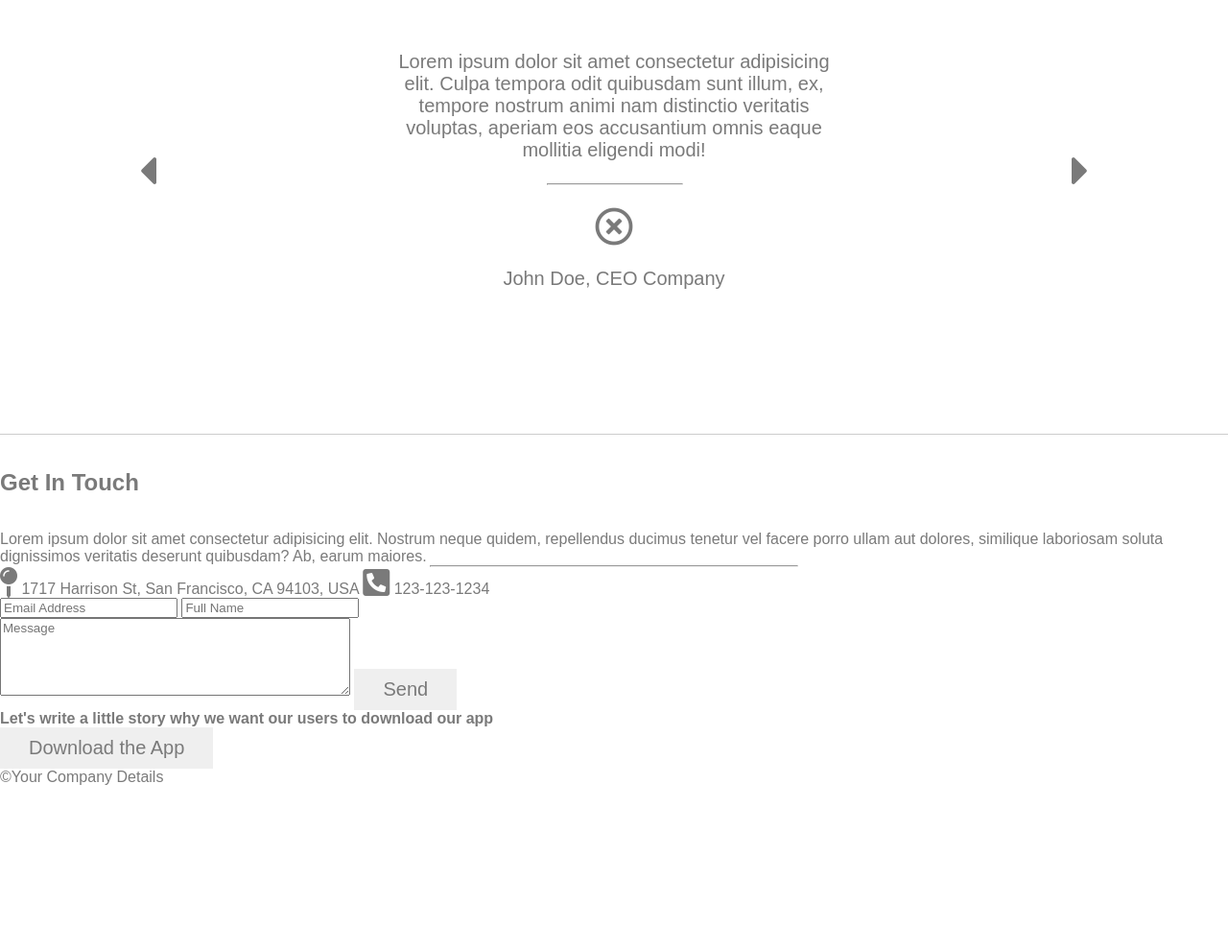
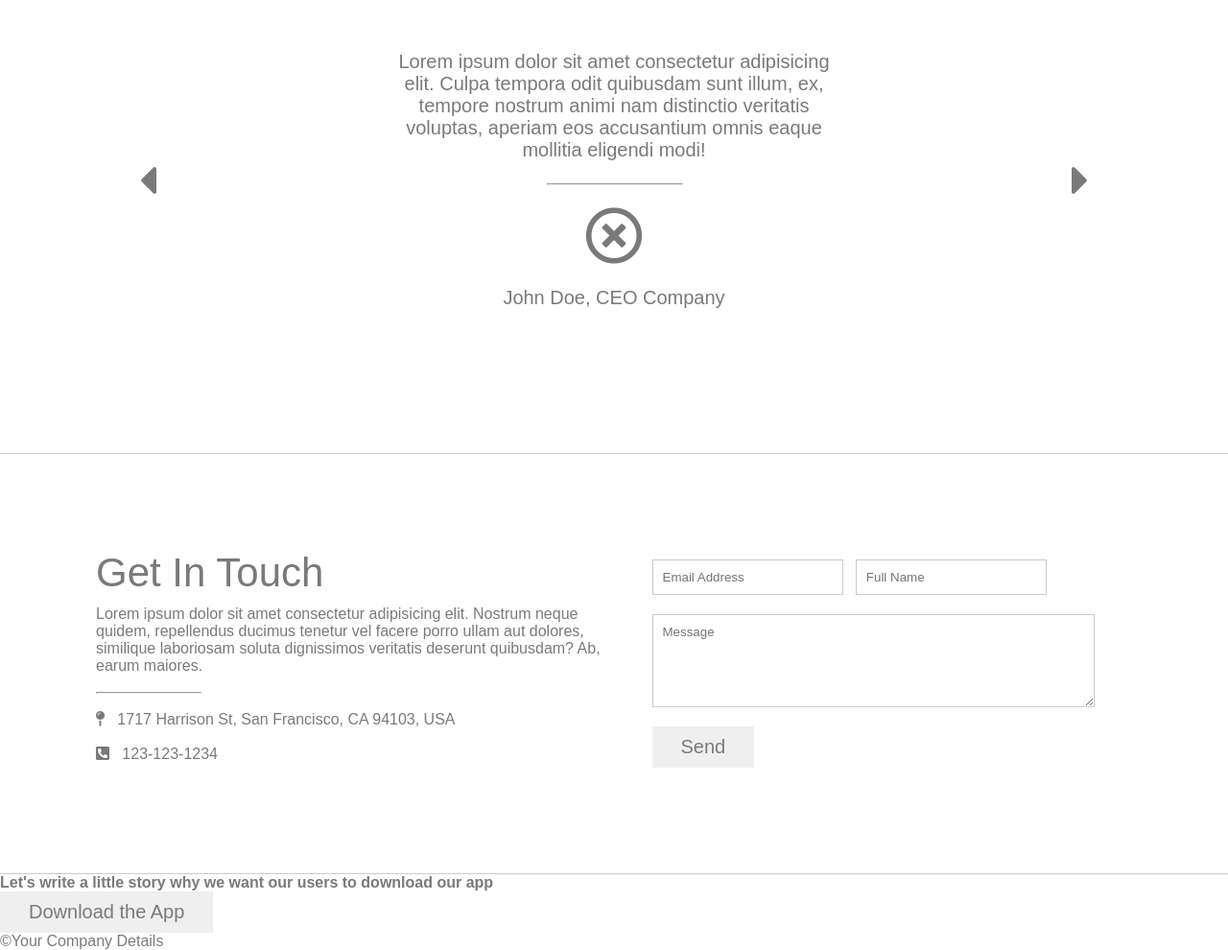
Before and after one commit to yish-mael/moqups-landing-page, a plain HTML site: page index.html in a window 1280 px wide. Shown: the part 1900-2890 px from the top of the page at 96% size. Before the commit the page ends 2719 px from the top, so only its background shows below. Drawn offline with Linux system fonts and the light colour scheme.

Commit message:
Add style to get in touch section

```diff
--- a/index.html
+++ b/index.html
@@ -79,9 +79,9 @@
             <span id="slider-content">
                 <p>Lorem ipsum dolor sit amet consectetur adipisicing elit. Culpa tempora odit quibusdam sunt illum, ex, tempore nostrum animi nam distinctio veritatis voluptas, aperiam eos accusantium omnis eaque mollitia eligendi modi!</p>
                 <br>
-                <hr width="30%">
+                <hr class="hr-centered" width="30%">
                 <br>
-                <i class="far fa-times-circle fa-2x"></i>
+                <i class="far fa-times-circle fa-3x"></i>
                 <br>
                 <p>John Doe, CEO Company</p>
             </span>
@@ -90,37 +90,63 @@
                 <i class="fas fa-caret-right fa-3x"></i>
             </span>
 
-
         </div>
 
 
         <div id="get-in-touch-section">
+
             <div id="left-section">
-               <h2>Get In Touch</h2>
+               <h1 class="big-title">Get In Touch</h1>
                <p>Lorem ipsum dolor sit amet consectetur adipisicing elit. Nostrum neque quidem, repellendus ducimus tenetur vel facere porro ullam aut dolores, similique laboriosam soluta dignissimos veritatis deserunt quibusdam? Ab, earum maiores.</p>
-               <hr>
-               <i class="fas fa-map-pin fa-2x"></i> 1717 Harrison St, San Francisco, CA 94103, USA
-               <i class="fas fa-phone-square-alt fa-2x"></i> 123-123-1234
+               <br>
+               <hr width="20%">
+               <br>
+               <div class="contact-info">
+                    <i class="fas fa-map-pin fa-1x"></i> &nbsp; 1717 Harrison St, San Francisco, CA 94103, USA
+               </div>
+
+               <br>
+
+               <div class="contact-info">
+                    <i class="fas fa-phone-square-alt fa-1x"></i> &nbsp; 123-123-1234
+               </div>
+
             </div>
+
             <div id="right-section">
-                <div>
-                    <input type="email" name="" id="email" placeholder="Email Address">
-                    <input type="text" name="" id="name" placeholder="Full Name">
-                </div>
-                <div>
-                    <textarea name="" id="message" placeholder="Message" cols="43" rows="5"></textarea>
-                    <button type="submit"> Send </button>
-                </div>
+
+                    <form id="contact-form" action="">
+                        <div class="form-layer">
+                            <input type="email" name="" id="email" placeholder="Email Address">
+                            &nbsp;
+                            <input type="text" name="" id="name" placeholder="Full Name">
+                        </div>
+
+                        <div class="form-layer">
+                            <textarea name="" id="message" placeholder="Message" cols="53" rows="5"></textarea>
+                        </div>
+
+                        <div class="form-layer">
+                            <button type="submit"> Send </button>
+                        </div>
+                    </form>
+
             </div>
+
         </div>
-        <div>
-            <div id="left">
+
+        <div id="download-section">
+
+            <div id="download-left">
                 <h4>Let's write a little story why we want our users to download our app</h4>
             </div>
-            <div id="right">
+
+            <div id="download-right">
                <button type="submit">Download the App</button>
             </div>
+
         </div>
+
         <div id="footer">
             &copy;Your Company Details
         </div>
--- a/style.css
+++ b/style.css
@@ -183,7 +183,34 @@ h2 {
     justify-content: center;
 }
 
-hr {
+.hr-centered {
     margin-left: 35%;
     margin-right: 35%;
 }
+
+#get-in-touch-section {
+    display: grid;
+    grid-template-columns: 1fr 1fr;
+    grid-template-areas: "leftSection rightSection";
+    padding: 100px;
+    border-bottom: solid thin #CCC;
+}
+
+#left-section {
+    grid-area: leftSection;
+}
+
+#right-section {
+     grid-area: rightSection;
+     display: flex;
+     justify-content: center;
+}
+
+.form-layer {
+    padding: 10px;
+}
+
+input[type=text], input[type=email], textarea {
+    padding: 10px;
+    border: solid thin #CCC;
+}
```
